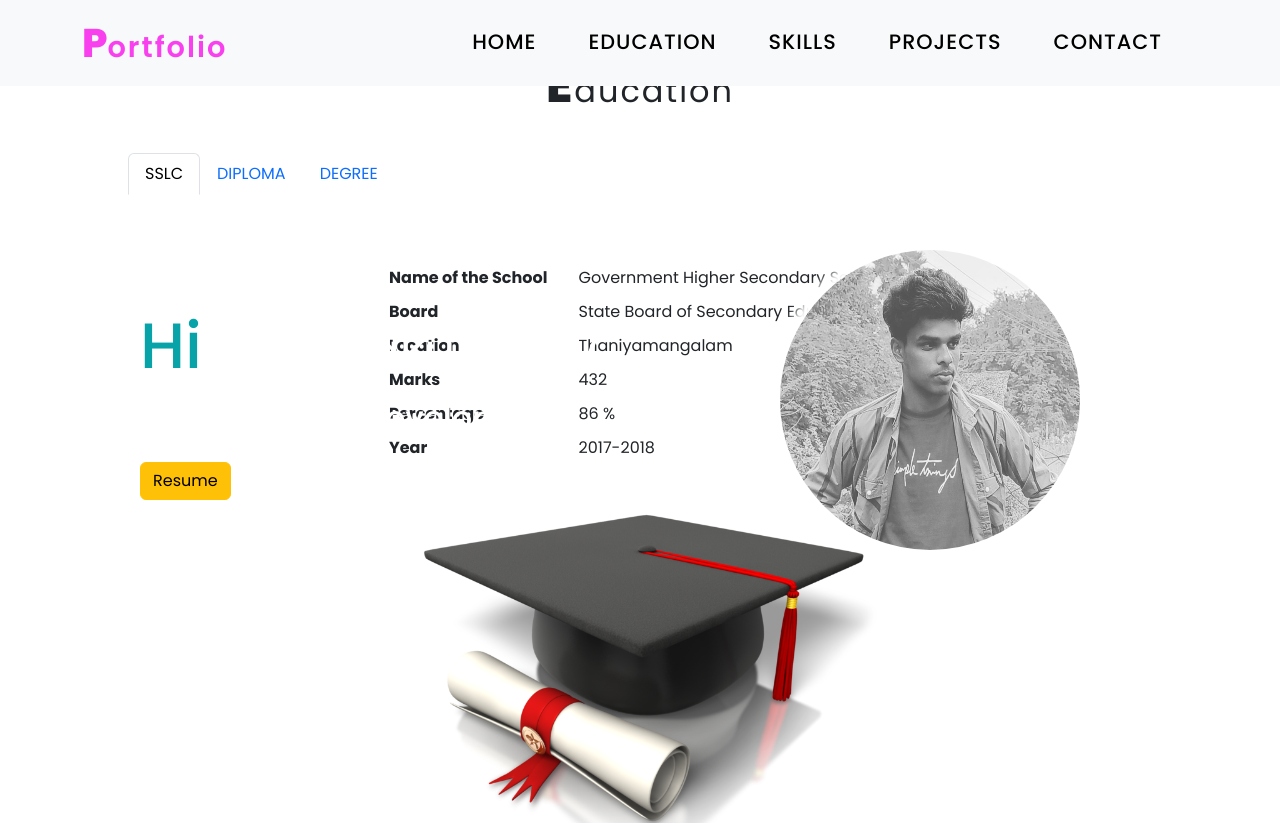
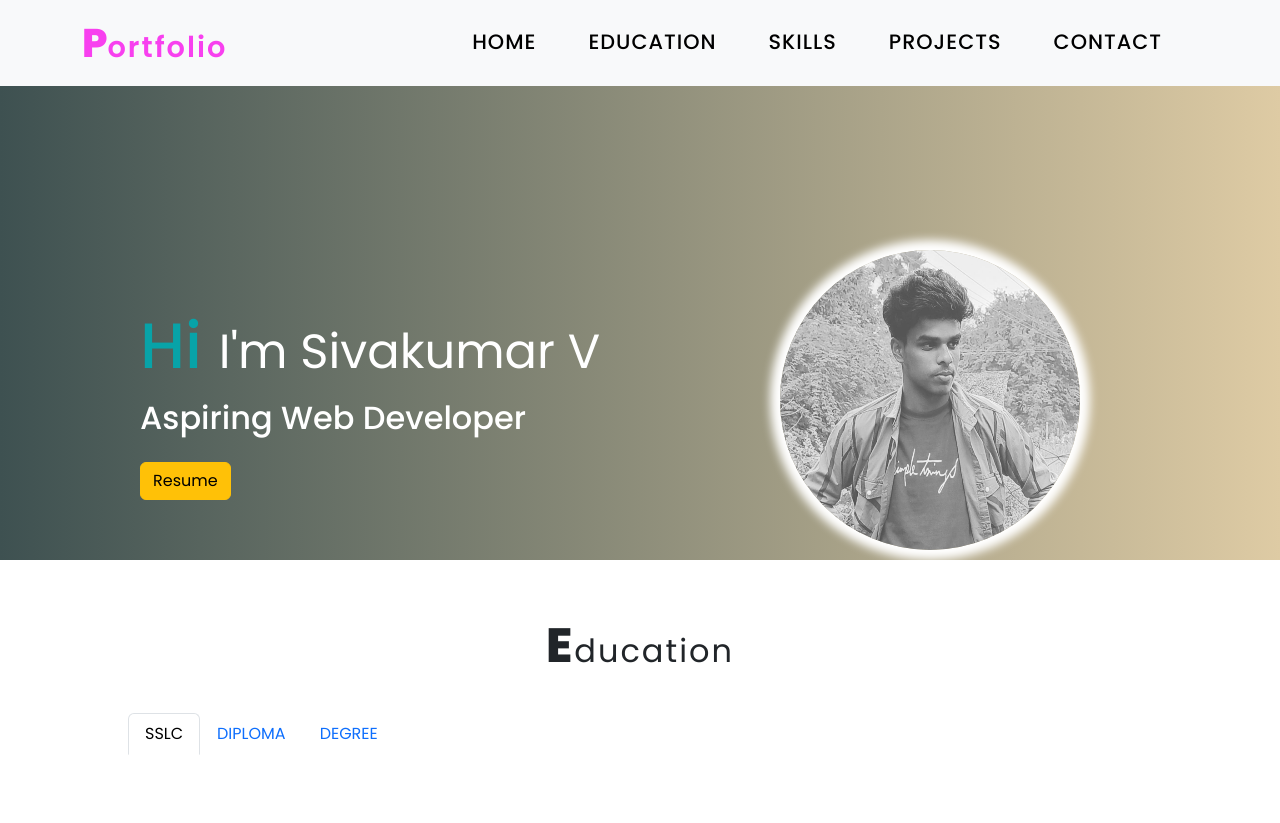
Before and after one commit to siva-002/PORTFOLIO-REACT, a React (Create React App) app: page / in a window 1280 px wide. Shown: the top 823 px of the page. Built offline with nearby package versions, Linux system fonts and the light colour scheme.

Commit message:
Update index.css

```diff
--- a/src/PORTFOLIO/components/css/index.css
+++ b/src/PORTFOLIO/components/css/index.css
@@ -2,7 +2,7 @@
 
     background-image: linear-gradient(to left, #DECBA4, #3E5151);
 
-/*     min-height: 100vh; */
+    min-height: 70vh;
 
     overflow-x: hidden;
 }
```
